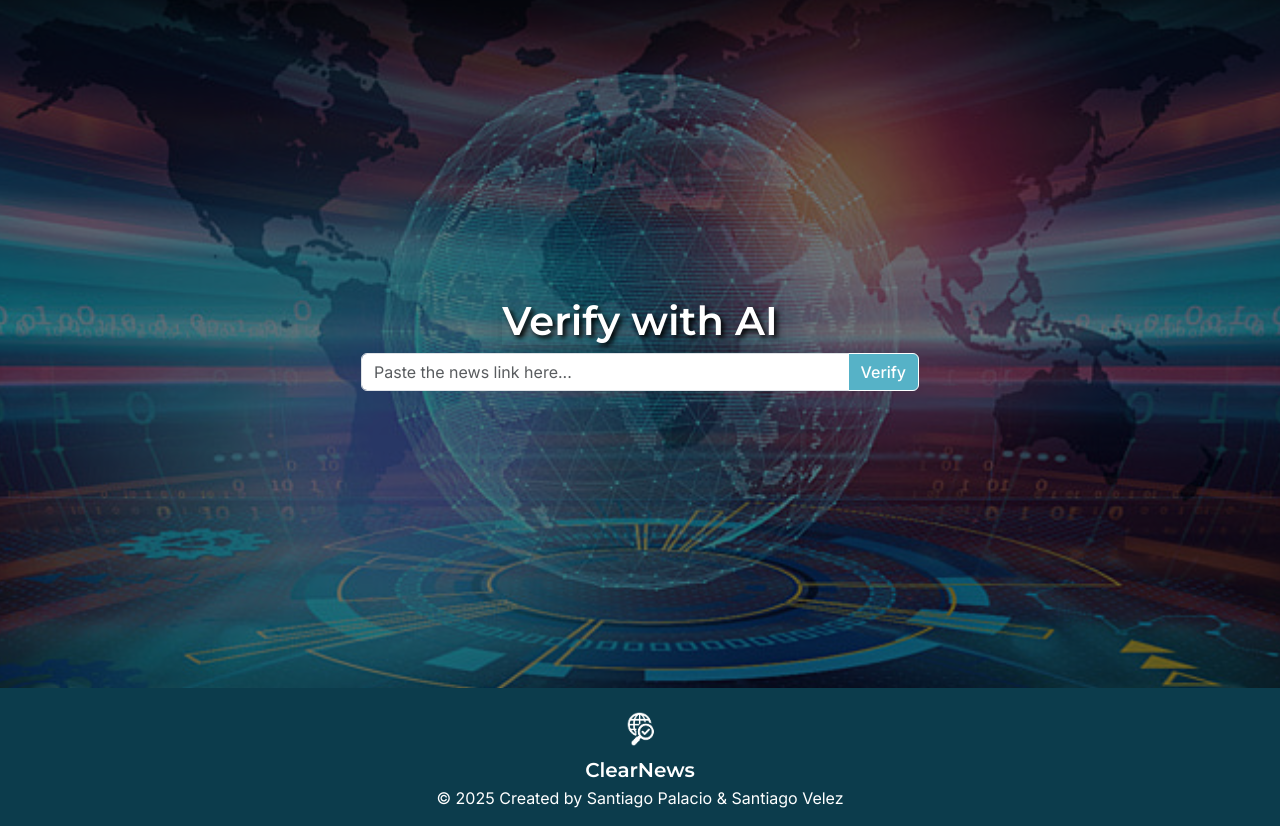
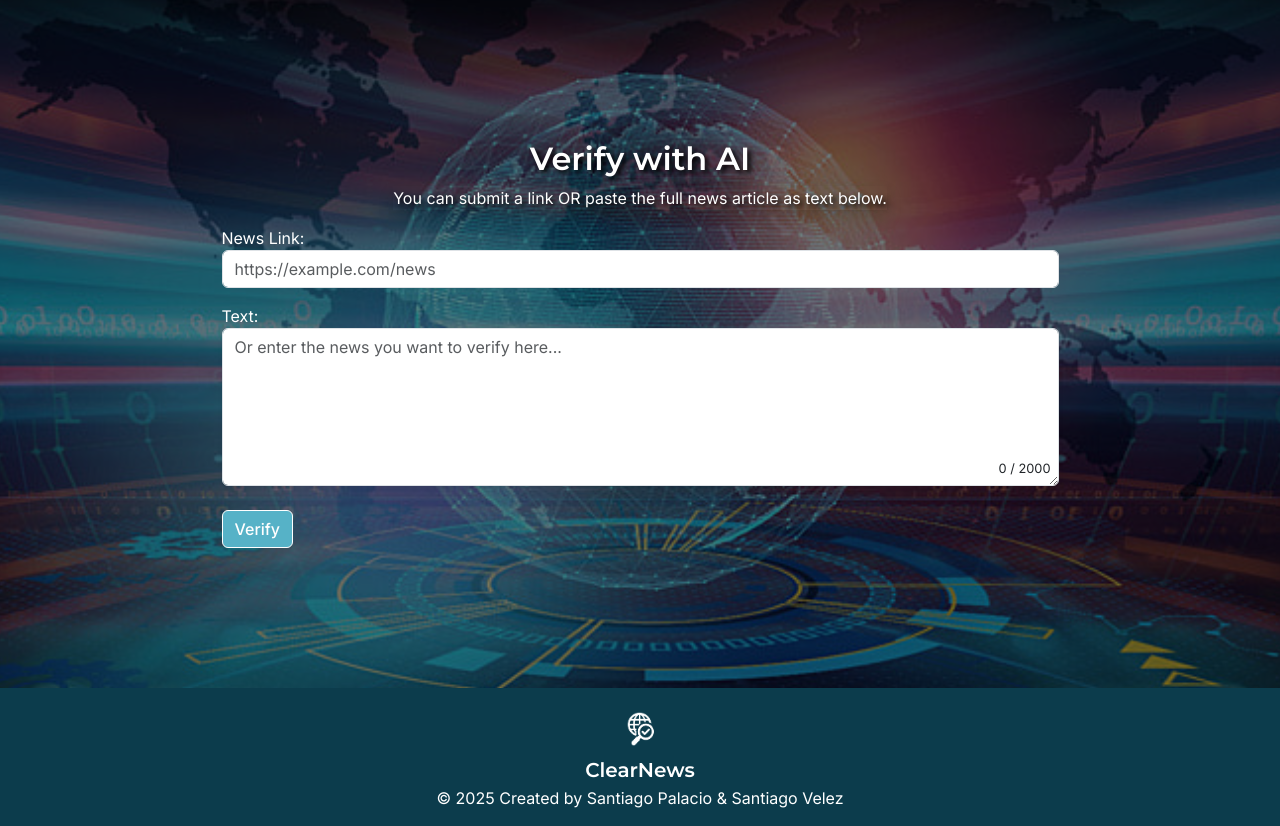
Before and after one commit to ThePalace-EAFIT/ClearNews, a Django app: page /verification/ in a window 1280 px wide. Shown: the part 56-882 px from the top of the page. Run offline with Django 5.2, Linux system fonts and the light colour scheme.

Commit message:
Text input

```diff
--- a/ClearNews/static/css/custom.css
+++ b/ClearNews/static/css/custom.css
@@ -88,3 +88,35 @@ footer {
     text-align: center;
     width: 100%;
 }
+
+input[type="text"],
+textarea {
+    background-color: rgba(255, 255, 255, 0.95);
+    border: 2px solid #ccc;
+    border-radius: 10px;
+    padding: 12px;
+    font-size: 1rem;
+    width: 100%;
+    resize: vertical;
+    box-shadow: 0 2px 4px rgba(0, 0, 0, 0.08);
+    color: var(--dark-text);
+}
+
+#char-count {
+    position: absolute;
+    bottom: 6px;
+    right: 12px;
+    font-size: 0.75rem;
+    color: var(--dark-text) !important;
+}
+
+
+.disclaimer-box {
+    background-color: rgba(255, 255, 0, 0.15);
+    border-left: 4px solid var(--accent-color);
+    font-size: 0.85rem;
+    padding: 10px 14px;
+    margin-top: 1rem;
+    border-radius: 6px;
+    color: var(--dark-text);
+}
--- a/ClearNews/templates/base.html
+++ b/ClearNews/templates/base.html
@@ -8,6 +8,7 @@
 
     <meta charset="UTF-8">
     <meta name="viewport" content="width=device-width, initial-scale=1.0">
+    <link rel="stylesheet" href="https://cdn.jsdelivr.net/npm/bootstrap-icons@1.10.5/font/bootstrap-icons.css">
     <title>ClearNews</title>
     <link href="https://cdn.jsdelivr.net/npm/bootstrap@5.3.3/dist/css/bootstrap.min.css" rel="stylesheet"
         integrity="sha384-QWTKZyjpPEjISv5WaRU9OFeRpok6YctnYmDr5pNlyT2bRjXh0JMhjY6hW+ALEwIH" crossorigin="anonymous">
--- a/verification/forms.py
+++ b/verification/forms.py
@@ -1,7 +1,35 @@
 from django import forms
 
-class LinkForm(forms.Form):
-    url = forms.URLField(label="News Link", widget=forms.URLInput(attrs={
-        'class': 'form-control',
-        'placeholder': 'https://example.com/news',
-    }))
+class VerificationForm(forms.Form):
+    url = forms.URLField(
+        required=False,
+        label="News Link",
+        widget=forms.URLInput(attrs={
+            'class': 'form-control',
+            'placeholder': 'https://example.com/news',
+        })
+    )
+    text = forms.CharField(
+        required=False,
+        label="Text",
+        widget=forms.Textarea(attrs={
+            'class': 'form-control',
+            'rows': 6,
+            'maxlength': '2000',
+            'oninput': 'updateCharCount(this)',
+            'id': 'news-text',
+            'placeholder': 'Or enter the news you want to verify here...',
+    })
+)
+
+
+    def clean(self):
+        cleaned_data = super().clean()
+        url = cleaned_data.get('url')
+        text = cleaned_data.get('text')
+
+        if not url and not text:
+            raise forms.ValidationError("You must enter either a URL or some text to verify.")
+
+        if text and len(text) > 2000:
+            self.add_error('text', "Text cannot exceed 2000 characters.")
--- a/verification/templates/form.html
+++ b/verification/templates/form.html
@@ -2,19 +2,59 @@
 
 {% block content %}
 <div class="search-container">
-    <h1 class="text-white text-center shadow">Verify with AI</h1>
-    <form class="w-50" method="post" action="{% url 'verification:process_link' %}">
+    <h2 class="text-white text-center shadow">Verify with AI</h2>
+    <p class="text-white shadow text-sm mb-6">You can submit a link OR paste the full news article as text below.</p>
+    <form class="w-75 mx-auto" method="post" action="{% url 'verification:process_link' %}">
         {% csrf_token %}
-        <div class="input-group">
-            <input
-                type="url"
-                name="url"
-                class="form-control"
-                placeholder="Paste the news link here..."
-                required
-            >
-            <button class="btn btn-primary" type="submit">Verify</button>
+        <div class="mb-3">
+            {{ form.url.label_tag }}
+            {{ form.url }}
+            {% for error in form.url.errors %}
+                <div class="text-danger">{{ error }}</div>
+            {% endfor %}
         </div>
+        <div class="mb-3 position-relative">
+            {{ form.text.label_tag }}
+            {{ form.text }}
+            <small class="position-absolute bottom-0 end-0 me-2 mb-2" id="char-count" style="color: var(--dark-text); font-size: 0.8rem;">0 / 2000</small>
+            {% for error in form.text.errors %}
+                <div class="text-danger">{{ error }}</div>
+            {% endfor %}
+        </div>
+
+        {% if form.non_field_errors %}
+            <div class="alert alert-danger">
+                {{ form.non_field_errors }}
+            </div>
+        {% endif %}
+
+        <div class="flex justify-center mt-4">
+            <button type="submit" class="btn btn-primary">
+              Verify
+            </button>
+          </div>
     </form>
 </div>
+
+<style>
+    label {
+        color: white !important;
+    }
+</style>
+
+
+<script>
+    function updateCharCount(textarea) {
+        const count = textarea.value.length;
+        document.getElementById("char-count").textContent = `${count} / 2000`;
+    }
+
+    document.addEventListener("DOMContentLoaded", function () {
+        const textarea = document.getElementById("news-text");
+        if (textarea) {
+            updateCharCount(textarea);
+        }
+    });
+</script>
+
 {% endblock %}
--- a/verification/templates/processing.html
+++ b/verification/templates/processing.html
@@ -3,7 +3,7 @@
 {% block content %}
 <div class="d-flex justify-content-center align-items-center" style="height: 70vh;">
     <div class="text-center text-white">
-        <h3 class="mb-3 fw-bold shadow">Analyzing link credibility...</h3>
+        <h3 class="mb-3 fw-bold shadow">Analyzing information credibility...</h3>
         <p class="mb-4">This may take a few seconds.</p>
         <div class="spinner-border text-light" role="status" style="width: 3rem; height: 3rem;">
             <span class="visually-hidden">Loading...</span>
--- a/verification/views.py
+++ b/verification/views.py
@@ -1,7 +1,7 @@
 import os
 import requests
 from django.shortcuts import render, redirect
-from .forms import LinkForm
+from .forms import VerificationForm
 from openai import OpenAI
 from dotenv import load_dotenv
 from bs4 import BeautifulSoup
@@ -12,72 +12,81 @@ client = OpenAI(api_key = os.environ.get("openai_apikey"))
 
 
 def verify_link(request):
-    form = LinkForm()
+    form = VerificationForm()
     return render(request, 'form.html', {'form': form})
-
 
 def process_link(request):
     if request.method == 'POST':
-        url = request.POST.get('url')
-        if url:
-            request.session['url'] = url
-            return render(request, 'processing.html', {'url': url})
+        form = VerificationForm(request.POST)
+        if form.is_valid():
+            url = form.cleaned_data.get('url', '').strip()
+            text = form.cleaned_data.get('text', '').strip()
+            request.session['url'] = url or ''
+            request.session['text'] = text or ''
+            return render(request, 'processing.html', {'url': url if url else None})
+        else:
+            # Form no válido: re-renderizar con errores
+            return render(request, 'form.html', {'form': form})
     return redirect('verification:verify_link')
 
 
 
 def show_result(request):
-    url = request.session.get('url', None)
-    if not url:
+    url = request.session.get('url', '')
+    text = request.session.get('text', '')
+
+    if url:  # Si viene de un enlace
+        try:
+            response = requests.get(url, timeout=10)
+            soup = BeautifulSoup(response.content, 'html.parser')
+
+            # Obtener el texto del artículo
+            paragraphs = soup.find_all('p')
+            article_text = ' '.join(p.get_text() for p in paragraphs).strip()
+            if len(article_text) > 4000:
+                article_text = article_text[:4000]
+
+            title = soup.title.string.strip() if soup.title else 'not available'
+
+            # Detectar autor
+            author = None
+            author_meta = soup.find('meta', attrs={'name': 'author'}) or soup.find('meta', attrs={'property': 'article:author'})
+            if author_meta:
+                author = author_meta.get('content', None)
+            else:
+                author_tag = soup.find(attrs={'class': lambda x: x and 'author' in x.lower()})
+                author = author_tag.get_text().strip() if author_tag else 'not available'
+
+            # Detectar fecha
+            date = None
+            date_meta = soup.find('meta', attrs={'property': 'article:published_time'}) or soup.find('meta', attrs={'name': 'date'})
+            if date_meta:
+                date = date_meta.get('content', None)
+            else:
+                time_tag = soup.find('time')
+                if time_tag and time_tag.get('datetime'):
+                    date = time_tag['datetime']
+                elif time_tag:
+                    date = time_tag.get_text().strip()
+            if not date:
+                date = 'not available'
+
+        except Exception as e:
+            result = f"Could not get link content: {str(e)}"
+            return render(request, 'ai_result.html', {'url': url, 'result': result})
+
+    elif text:  # Si viene de texto plano
+        article_text = text.strip()
+        if len(article_text) > 4000:
+            article_text = article_text[:4000]
+        title = 'Provided directly'
+        author = 'not available'
+        date = 'not available'
+
+    else:
         return redirect('verification:verify_link')
 
-    try:
-        response = requests.get(url, timeout=10)
-        soup = BeautifulSoup(response.content, 'html.parser')
-
-        # Obtener el texto del artículo
-        paragraphs = soup.find_all('p')
-        article_text = ' '.join(p.get_text() for p in paragraphs)
-        article_text = article_text.strip()
-        if len(article_text) > 4000:
-            article_text = article_text[:4000]
-
-        # Intentar detectar título
-        title = soup.title.string.strip() if soup.title else 'not available'
-
-        # Intentar detectar autor
-        author = None
-        author_meta = soup.find('meta', attrs={'name': 'author'}) or soup.find('meta', attrs={'property': 'article:author'})
-        if author_meta:
-            author = author_meta.get('content', None)
-        else:
-            # Alternativa: buscar un elemento que contenga la palabra "author"
-            author_tag = soup.find(attrs={'class': lambda x: x and 'author' in x.lower()})
-            if author_tag:
-                author = author_tag.get_text().strip()
-        if not author:
-            author = 'not available'
-
-        # Intentar detectar fecha
-        date = None
-        date_meta = soup.find('meta', attrs={'property': 'article:published_time'}) or soup.find('meta', attrs={'name': 'date'})
-        if date_meta:
-            date = date_meta.get('content', None)
-        else:
-            # Buscar etiquetas <time>
-            time_tag = soup.find('time')
-            if time_tag and time_tag.get('datetime'):
-                date = time_tag['datetime']
-            elif time_tag:
-                date = time_tag.get_text().strip()
-        if not date:
-            date = 'not available'
-
-    except Exception as e:
-        result = f"Could not get link content: {str(e)}"
-        return render(request, 'ai_result.html', {'url': url, 'result': result})
-
-    # Prompt con todos los datos extraídos
+    # Prompt para OpenAI
     prompt = f"""
 News Title: {title}
 Author: {author}
@@ -92,9 +101,9 @@ Analyze the following news story and return a credibility score from 1 to 100 ba
 Assign a score from 1 to 25 to each of these, and a short explanation on why this scores.
 
 News Text:
-"\"\"
+\"\"\"
 {article_text}
-"\"\"
+\"\"\"
 
 Return the total score (1-100) and a brief explanation (maximum 3 sentences).
 """
@@ -119,5 +128,5 @@ Return the total score (1-100) and a brief explanation (maximum 3 sentences).
         'title': title,
         'author': author,
         'date': date,
-        'text': article_text
+        'text': article_text,
     })
```
Also changed, not shown: verification/templates/ai_result.html (+24 -1 lines), db.sqlite3.
